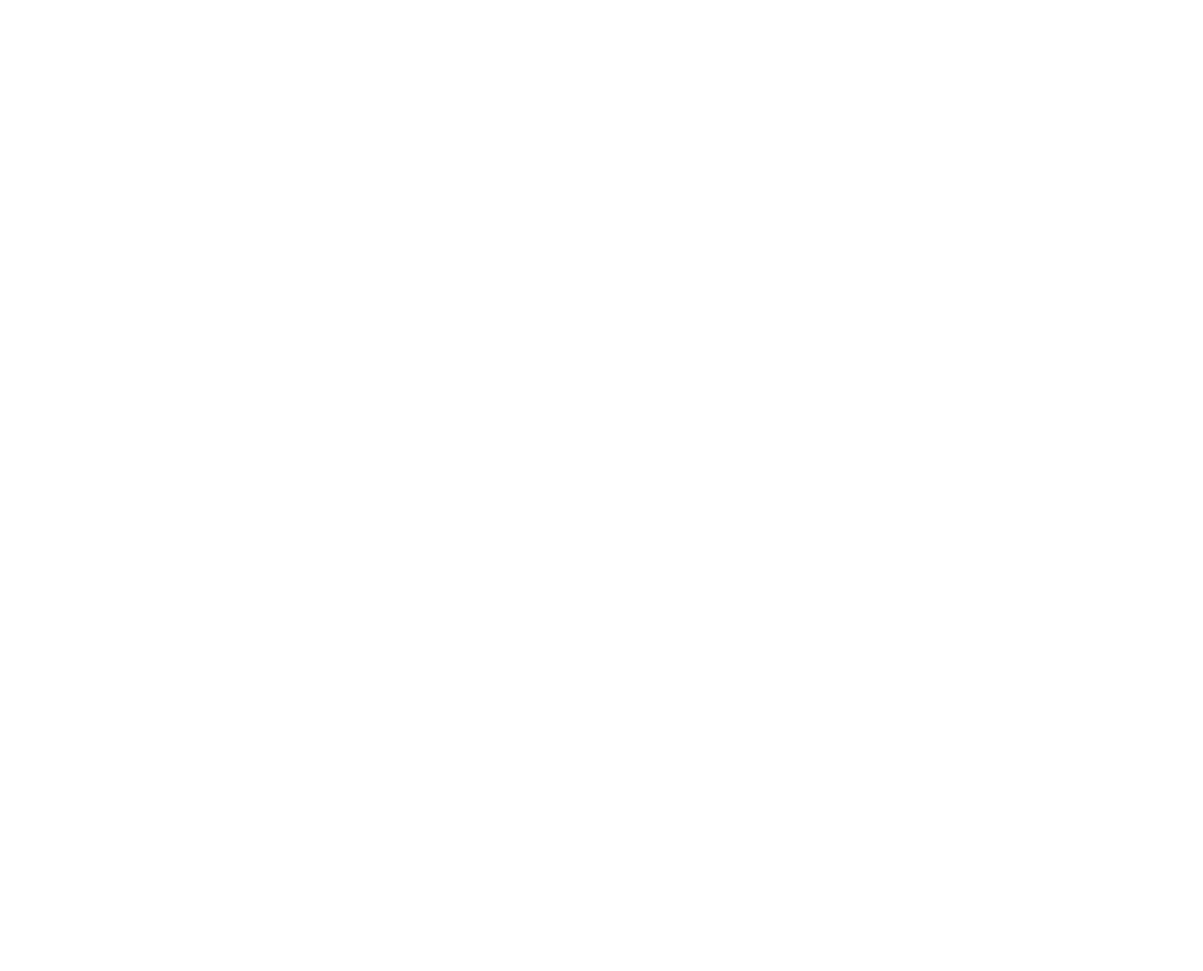
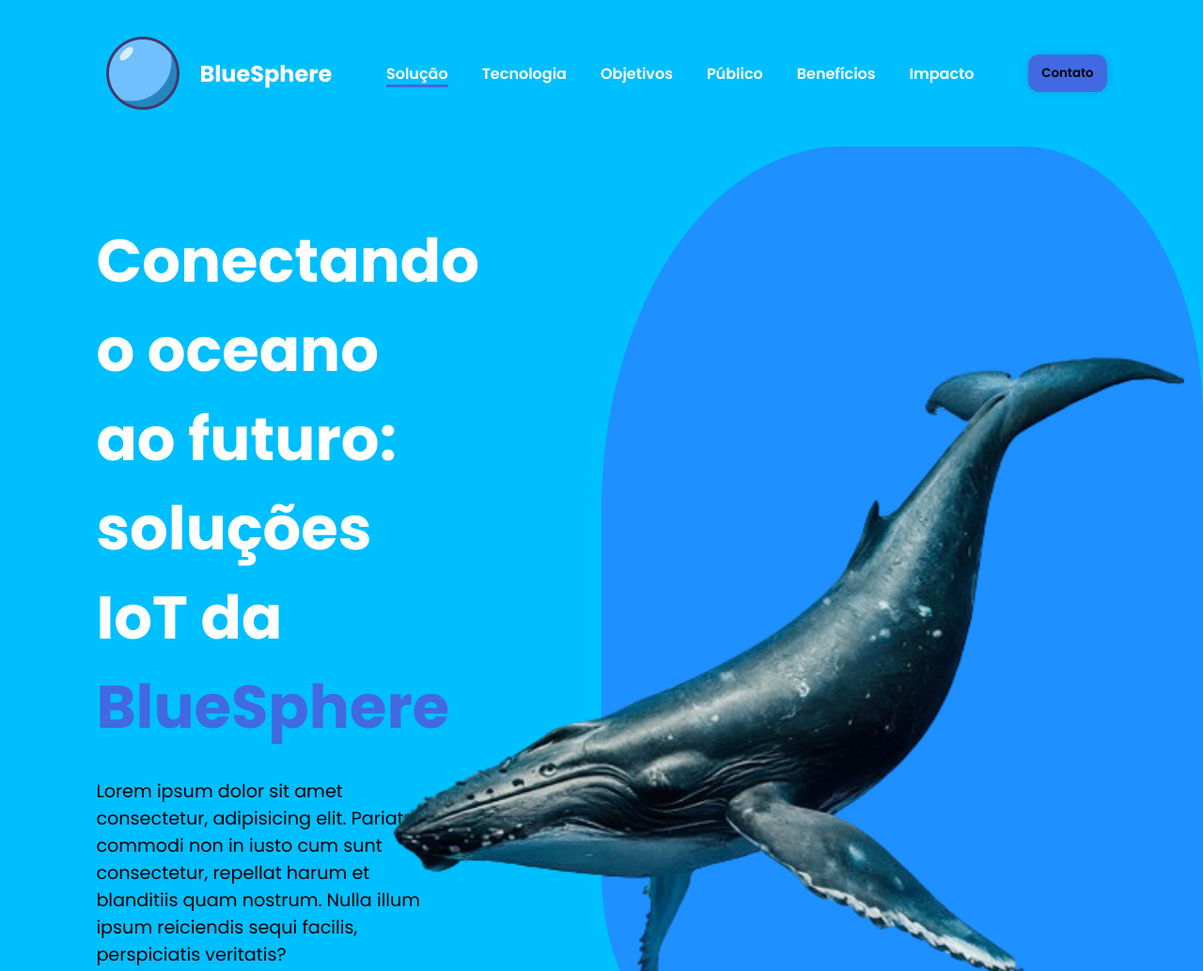
Before and after one commit to GSBF/GsWeb-BlueSphere, a plain HTML site: page index.html in a window 1280 px wide. Shown: the top 1034 px of the page at 94% size. Before the commit the page ends 800 px from the top, so only its background shows below. Drawn offline with nearby package versions, Linux system fonts and the light colour scheme.

Commit message:
Adicionando header e menu na pagina

```diff
--- /dev/null
+++ b/CSS/header.css
@@ -0,0 +1,81 @@
+header {
+    width: 100%;
+    padding: 28px 8%;
+}
+
+#navbar {
+    width: 100%;
+    display: flex;
+    align-items: center;
+    justify-content: space-between;
+}
+
+#nav_list {
+    display: flex;
+    list-style: none;
+    gap: 36px;
+}
+
+.nav-item a {
+    text-decoration: none;
+    color: white;
+    font-weight: 600;
+}
+
+.nav-item.active a {
+    color: white;
+    border-bottom: 3px solid royalblue;
+}
+
+.logo-container {
+    display: flex;
+    align-items: center;
+}
+
+.logo-text {
+    font-size: 24px; /* Tamanho do texto */
+    margin-left: 10px; /* Espaçamento entre o texto e a logo */
+    color: white; /* Cor do texto */
+    font-weight: bold; /* Peso da fonte */
+}
+
+
+#mobile_btn {
+    display: none;
+}
+
+#mobile_menu {
+    display: none;
+}
+
+@media screen and (max-width: 1170px) {
+    #nav_list,
+    #navbar .btn-default {
+        display: none;
+    }
+    #mobile_btn {
+        display: block;
+        border: none;
+        background-color: transparent;
+        font-size: 1.5rem;
+        cursor: pointer;
+    }
+
+    #mobile_menu.active {
+        display: flex;
+        flex-direction: column;
+        align-items: center;
+    }
+
+    #mobile_nav_list {
+        display: flex;
+        flex-direction: column;
+        gap: 12px;
+        margin: 12px 0px;
+    }
+
+    #mobile_nav_list .nav-item {
+        list-style: none;
+        text-align: center;
+    }
+}
--- /dev/null
+++ b/CSS/home.css
@@ -0,0 +1,79 @@
+#home{
+    display: flex;
+    min-height: calc(100vh - 100px);
+    position: relative;
+}
+
+#cta{
+    width: 35%;
+    display: flex;
+    flex-direction: column;
+    gap: 28px;
+    margin-top: 5%;
+}
+
+#cta .title {
+    font-size: 4rem;
+    color: white;
+}
+
+#cta .title span{
+    color: royalblue;
+}
+
+#cta .description{
+    font-size: 1.2rem;
+
+}
+
+#cta_buttons {
+    display: flex;
+    gap: 24px;
+}
+
+#cta_buttons a{
+    text-decoration: none;
+    color:white;
+}
+
+#phone_button{
+    display: flex;
+    gap: 8px;
+    align-items: center;
+    background-color: white;
+    padding: 8px 14px;
+    font-weight: 500;
+    box-shadow: 0px 0px 12px 4px rgba(0,0,0,0.1);
+    border-radius: 12px;
+}
+
+#banner {
+    display: flex;
+    justify-content: flex-end; /* Move a imagem para a direita */
+    align-items: center;
+    width: 100%;
+    margin-top: 20px; /* Adiciona uma margem superior conforme necessário */
+    padding-right: 20px; /* Adiciona espaço à direita para separar a imagem da margem */
+    padding-left: 20px; /* Adiciona espaço à esquerda para separar a imagem da margem */
+
+}
+
+#banner img {
+    height: 850px; /* Ajusta a altura da imagem para 400 pixels (ou conforme necessário) */
+    width: auto; /* Define a largura da imagem como automática para manter a proporção */
+    margin-left: 10px; /* Adiciona margem à esquerda para separar o texto da imagem */
+    margin-top: -860px; /* Move a imagem para cima (ajuste conforme necessário) */
+    object-fit: cover; /* Mantém a proporção da imagem e ajusta seu tamanho */
+    z-index: 2;
+}
+
+.shape{
+    background-color: dodgerblue;
+    width: 50%;
+    height: 100%;
+    position: absolute;
+    border-radius: 40% 30% 0% 20%;
+    top: 0;
+    right: 0;
+    z-index: 1;
+}
--- a/CSS/style.css
+++ b/CSS/style.css
@@ -0,0 +1,34 @@
+@import url('https://fonts.googleapis.com/css2?family=Poppins:ital,wght@0,100;0,200;0,300;0,400;0,500;0,600;0,700;0,800;0,900;1,100;1,200;1,300;1,400;1,500;1,600;1,700;1,800;1,900&display=swap');
+
+* {
+    font-family: 'Poppins', sans-serif;
+    margin: 0;
+    padding: 0;
+    box-sizing: border-box;
+}
+
+body {
+    background-color: deepskyblue;
+}
+
+section{
+    padding: 20px 8%;
+}
+
+.btn-default {
+    border: none;
+    display: flex;
+    align-items: center;
+    justify-content: center;
+    background-color: royalblue;
+    border-radius: 12px;
+    padding: 10px 14px;
+    font-weight: 600;
+    box-shadow: 0px 0px 10px 2px rgba(0, 0, 0, 0.1);
+    cursor: pointer;
+    transition: background-color .3s ease;
+}
+
+.btn-default:hover {
+    background-color: dodgerblue;
+}
--- a/index.html
+++ b/index.html
@@ -1,16 +1,105 @@
 <!DOCTYPE html>
-<html lang="en">
+<html lang="pt-BR">
 <head>
     <meta charset="UTF-8">
     <meta name="viewport" content="width=device-width, initial-scale=1.0">
-    <title>Document</title>
+    <script src="https://cdnjs.cloudflare.com/ajax/libs/jquery/3.7.1/jquery.min.js" integrity="sha512-v2CJ7UaYy4JwqLDIrZUI/4hqeoQieOmAZNXBeQyjo21dadnwR+8ZaIJVT8EE2iyI61OV8e6M8PP2/4hpQINQ/g==" crossorigin="anonymous" referrerpolicy="no-referrer"></script>
+    <title>BlueSphere</title>
     <link rel="stylesheet" href="./CSS/style.css">
+    <link rel="stylesheet" href="./CSS/header.css">
+    <link rel="stylesheet" href="./CSS/home.css">
+    <link rel="stylesheet" href="https://cdnjs.cloudflare.com/ajax/libs/font-awesome/5.15.3/css/all.min.css">
+
 </head>
 <body>
 
+    <header>
+        <nav id="navbar">
+            <div class="logo-container">
+                <img src="img/logo.png" alt="logo" id="logo">
+                <span class="logo-text">BlueSphere</span>
+            </div>
 
+            <ul id="nav_list">
+                <li class="nav-item active">
+                    <a href="#home">Solução</a>
+                </li>
+                <li class="nav-item">
+                    <a href="#Tech">Tecnologia</a>
+                </li>
+                <li class="nav-item">
+                    <a href="#Metas">Objetivos</a>
+                </li>
+                <li class="nav-item">
+                    <a href="#Pessoas">Público</a>
+                </li>
+                <li class="nav-item">
+                    <a href="#Vantagens">Benefícios</a>
+                </li>
+                <li class="nav-item">
+                    <a href="#Impacto">Impacto</a>
+                </li>
+            </ul>
+            <button class="btn-default">Contato</button>
+            <button id="mobile_btn">
+                <img src="img/contato.png" alt="contato" class="contato">
+            </button>
+        </nav>
+        <div id="mobile_menu">
+            <ul id="mobile_nav_list">
+                <li class="nav-item">
+                    <a href="#home">Solução</a>
+                </li>
+                <li class="nav-item">
+                    <a href="#Tech">Tecnologia</a>
+                </li>
+                <li class="nav-item">
+                    <a href="#Metas">Objetivos</a>
+                </li>
+                <li class="nav-item">
+                    <a href="#Pessoas">Público</a>
+                </li>
+                <li class="nav-item">
+                    <a href="#Vantagens">Benefícios</a>
+                </li>
+                <li class="nav-item">
+                    <a href="#Impacto">Impacto</a>
+                </li>
+            </ul>
+            <button class="btn-default">Contato</button>
+        </div>
+    </header>
 
+    <main id="content">
+        <section id="home">
+            <div class="shape"></div>
+            <div id="cta">
+                <h1 class="title">
+                    Conectando o oceano ao futuro: soluções IoT da
+                    <span>BlueSphere</span>
+                </h1>
 
+                <p class="description">Lorem ipsum dolor sit amet consectetur, adipisicing elit. Pariatur commodi non in iusto cum sunt consectetur, repellat harum et blanditiis quam nostrum. Nulla illum ipsum reiciendis sequi facilis, perspiciatis veritatis?
+                </p>
+
+                <div id="cta_buttons">
+                    <a href="#" class="btn-default">
+                        Ver mais
+                    </a>
+
+                    <a href="tel:+0800 618080" id="phone_button ">
+                        <button class="btn-default">
+                            <i class="fas fa-phone"></i>
+                            0800 618080
+                        </button>
+                    </a>
+                </div>
+            </div>
+        </section>
+    </main>
+    <div id="banner">
+        <img src="img/baleia.png" alt="">
+    </div>
 
 
     <script src="./js/script.js"></script>
--- a/js/script.js
+++ b/js/script.js
@@ -0,0 +1,5 @@
+$(document).ready(function(){
+    $('#mobile_btn').on('click', function () {
+        $('#mobile_menu').toggleClass('active');
+    });
+});
```
Also changed, not shown: img/baleia.png (added), img/contato.png (added), img/logo.png (added).
